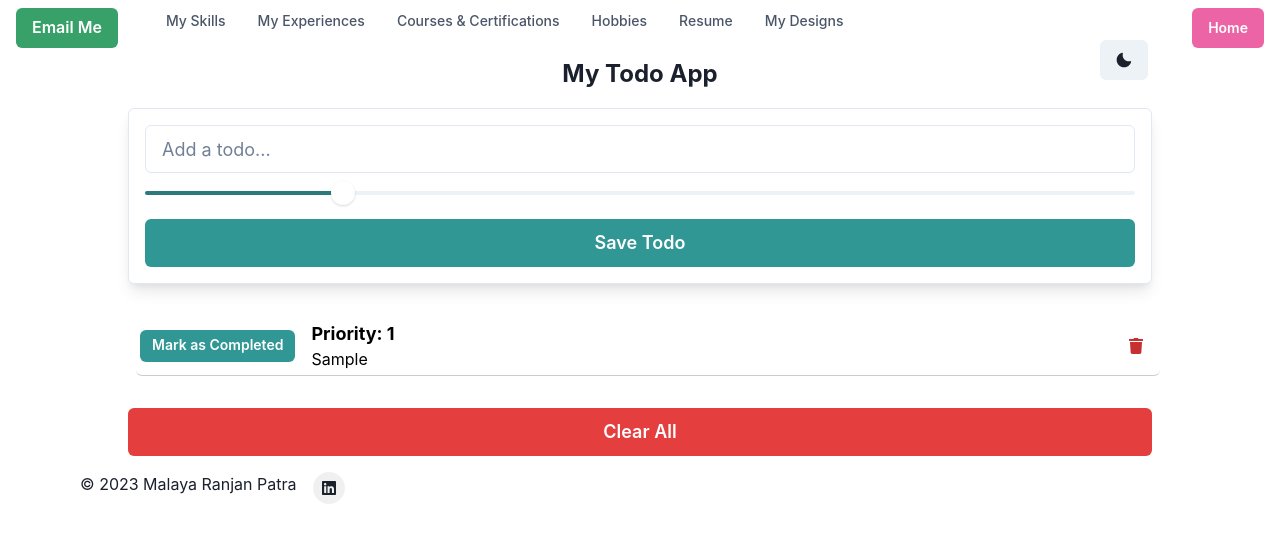
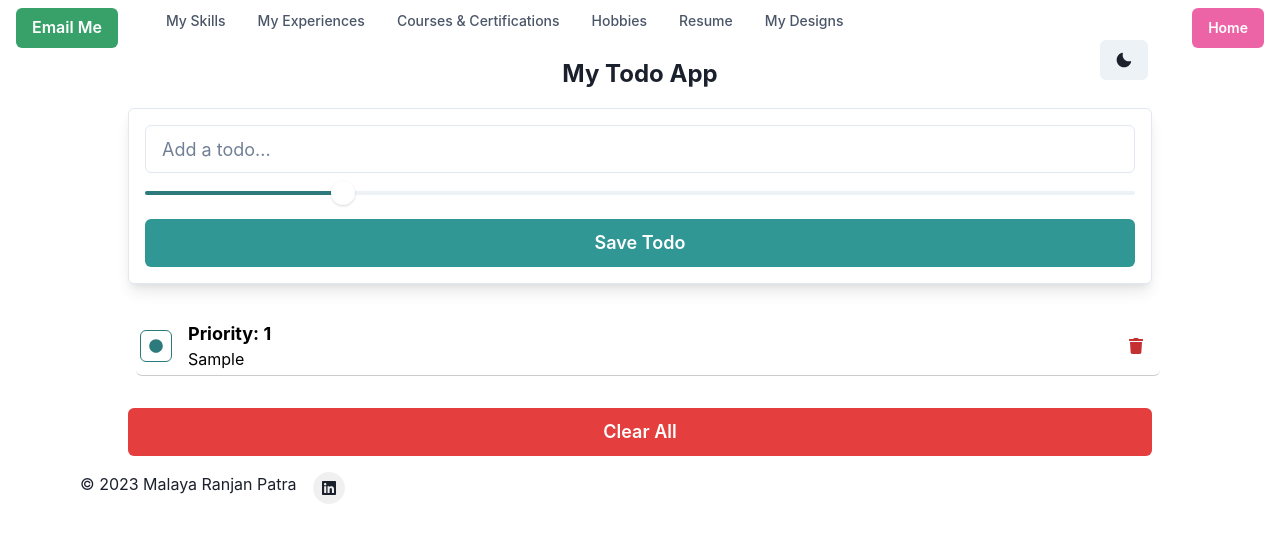
Before and after one commit to MalayaRP/my-world, a Next.js app: page /my-designs-2 in a window 1280 px wide. Both pictures are taken after typing "Sample" into the empty fields and a click on the button "Save Todo". Shown: the top 542 px of the page. Built offline with nearby package versions, Linux system fonts and the light colour scheme.

Commit message:
Update page.js

```diff
--- a/app/my-designs-2/page.js
+++ b/app/my-designs-2/page.js
@@ -16,7 +16,7 @@ import {
   IconButton,
   useColorMode,
 } from '@chakra-ui/react';
-import { FaTrash, FaCheck } from 'react-icons/fa';
+import { FaTrash, FaCheck, FaCircle, FaCheckCircle } from 'react-icons/fa';
 
 function App() {
   const { colorMode } = useColorMode(); // Get the current color mode (light/dark)
@@ -134,9 +134,8 @@ function App() {
                 display="flex"
                 alignItems="center"
               >
-                {savedNote.completed ? (
                 <IconButton
-                    icon={<FaCheck />}
+                  icon={savedNote.completed ? <FaCheckCircle /> : <FaCircle />}
                   aria-label="Completed"
                   variant="outline"
                   colorScheme="teal"
@@ -144,16 +143,6 @@ function App() {
                   mr={2}
                   onClick={() => handleCompleteNote(index)}
                 />
-                ) : (
-                  <Button
-                    colorScheme="teal"
-                    size="sm"
-                    mr={2}
-                    onClick={() => handleCompleteNote(index)}
-                  >
-                    Mark as Completed
-                  </Button>
-                )}
                 <Box flex="1" ml={2}>
                   <Text fontSize="lg" fontWeight="bold">
                     Priority: {savedNote.priority}
```
Lines whose indentation alone changed are shown as unchanged.
